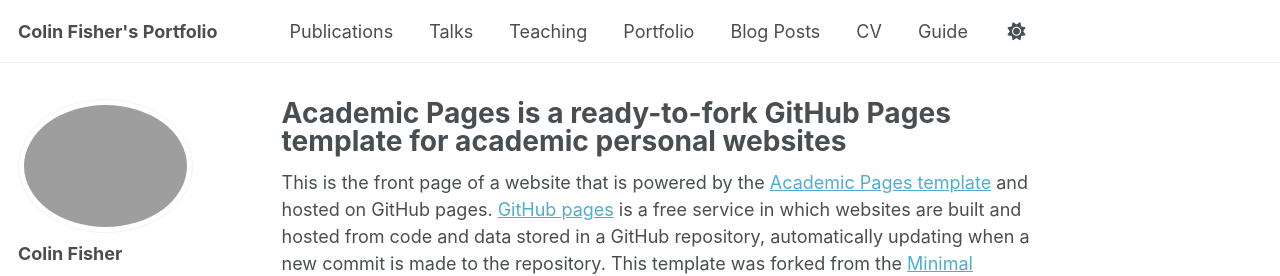
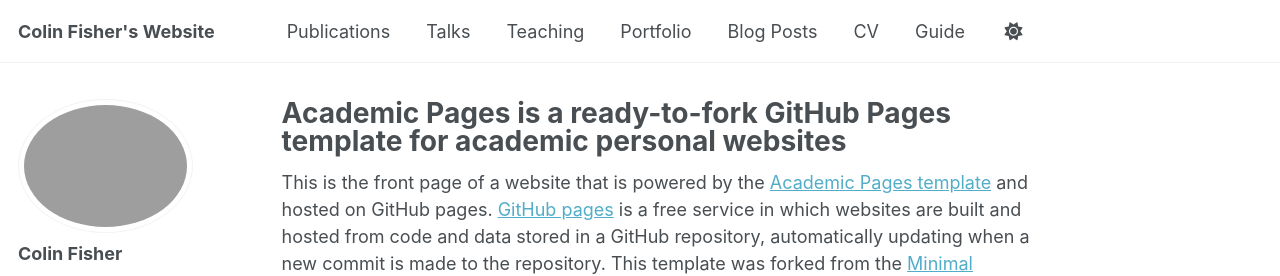
Before and after one commit to colin-fisher/colin-fisher.github.io, a Jekyll site: the page built from _pages/about.md, in a window 1280 px wide. Shown: the top 276 px of the page. Built offline with Jekyll 4.4.1, drawn with Linux system fonts in a browser that asks for light colours; a script that is not in the unit is left out; part of the change alters nothing that is shown.

Commit message:
Update _config.yml

```diff
--- a/_config.yml
+++ b/_config.yml
@@ -9,7 +9,7 @@
 # Basic Site Settings
 locale                   : "en-US"
 site_theme               : "default" # Currently available options are "default", "air"
-title                    : "Colin Fisher's Portfolio"
+title                    : "Colin Fisher's Website"
 title_separator          : "-"
 name                     : &name "Colin Fisher"
 description              : &description "Colin Fisher's Portfolio"   # Update this with a general description of your site, this is the default if not overridden by a page
@@ -30,40 +30,13 @@ author:
   location         : "Boston, MA"
   employer         : #"Blue Origin"
   uri              : # URL
+
+  # Links below bio
+
   email            : "colinfisher1535@gmail.com"
+  linkedin         : "colin-fisher"
+  github           : "colin-fisher"
 
-  # Academic websites
-  academia         : # URL
-  arxiv            : # URL - Update with the correct link to your profile
-  googlescholar    : #"https://scholar.google.com/citations?user=PS_CX0AAAAAJ"
-  inspire-hep      : # URL
-  impactstory      : # URL
-  orcid            : #"http://orcid.org/yourorcidurl"
-  semantic         : # URL
-  pubmed           : #"https://www.ncbi.nlm.nih.gov/pubmed/?term=john+snow"
-  researchgate     : # URL
-  scopus           : # URL
-
-  # Repositories and software development
-  bitbucket        : # Username - Update with your username on the site
-  codepen          : # Username
-  dribbble         : # Username
-  github           : "academicpages"
-  kaggle           : # Username
-  stackoverflow    : # User number or user number and name (i.e., use "1" or "1/jeff-atwood")
-
-  # Social media
-  artstation       : # Username
-  bluesky          : #"bsky.app" # Replace this with you Bluesky username
-  facebook         : # Username
-  flickr           : # Username
-  foursquare       : # Username
-  goodreads        : # Username
-  google_plus      : # Username
-  keybase          : # Username
-  instagram        : # Username
-  lastfm           : # Username
-  linkedin         : "in/colin-fisher/" # Username
 
 # Publication Category - The following the list of publication categories and their headings
 publication_category:
```
